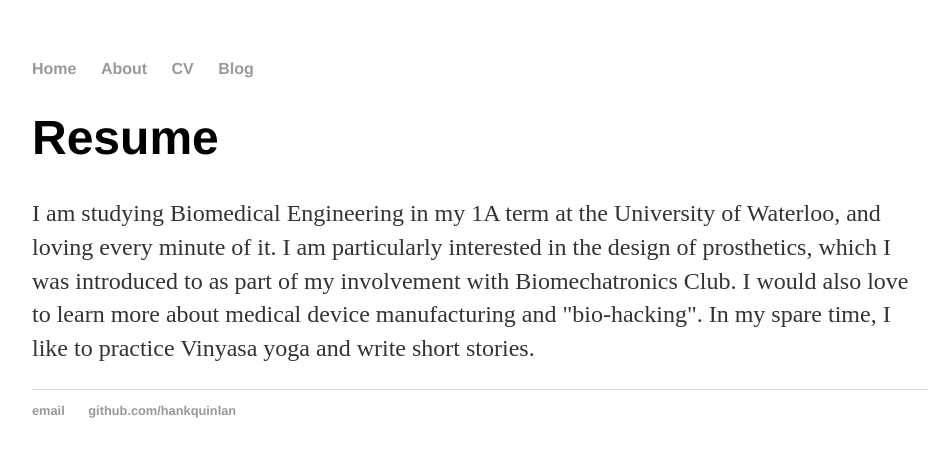
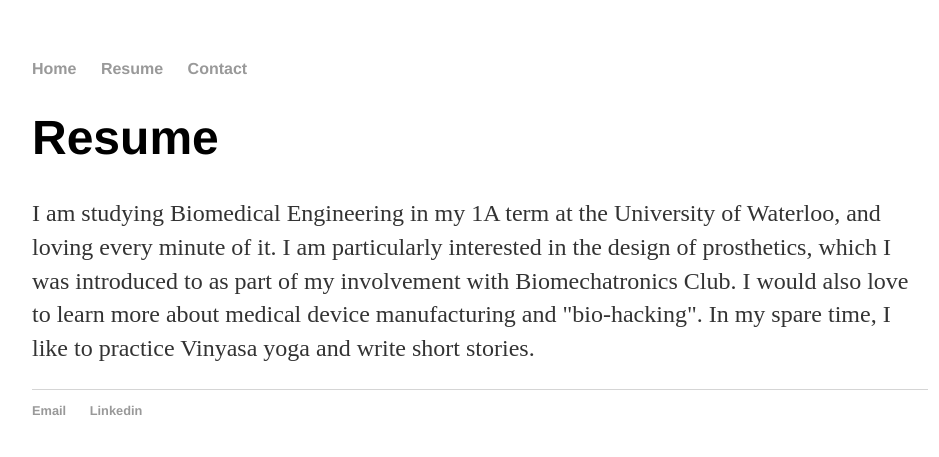
Before and after one commit to amyqiu/amyqiu, a Jekyll site: the page built from Resume/index.html, in a window 1280 px wide. Shown: the top 457 px of the page, without its empty margins (160-1099 px from the left). Built offline with Jekyll 4.4.1, drawn with Linux system fonts in a browser that asks for light colours.

Commit message:
Update default.html

```diff
--- a/_layouts/default.html
+++ b/_layouts/default.html
@@ -9,9 +9,8 @@
 			<nav>
 	    		<ul>
 	        		<li><a href="/">Home</a></li>
-		        	<li><a href="/about">About</a></li>
-	        		<li><a href="/cv">CV</a></li>
-	        		<li><a href="/blog">Blog</a></li>
+		        	<li><a href="/Resume">Resume</a></li>
+	        		<li><a href="/Contact">Contact</a></li>
 	    		</ul>
 			</nav>
 			<div class="container">
@@ -21,8 +20,8 @@
 			</div><!-- /.container -->
 			<footer>
 	    		<ul>
-	        		<li><a href="mailto:hankquinlanhub@gmail.com">email</a></li>
-	        		<li><a href="https://github.com/hankquinlan">github.com/hankquinlan</a></li>
+	        		<li><a href="mailto:yqqiu@uwaterloo.ca">Email</a></li>
+	        		<li><a href="https://ca.linkedin.com/in/yingquanqiu">Linkedin</a></li>
 				</ul>
 			</footer>
 		</body>
```
